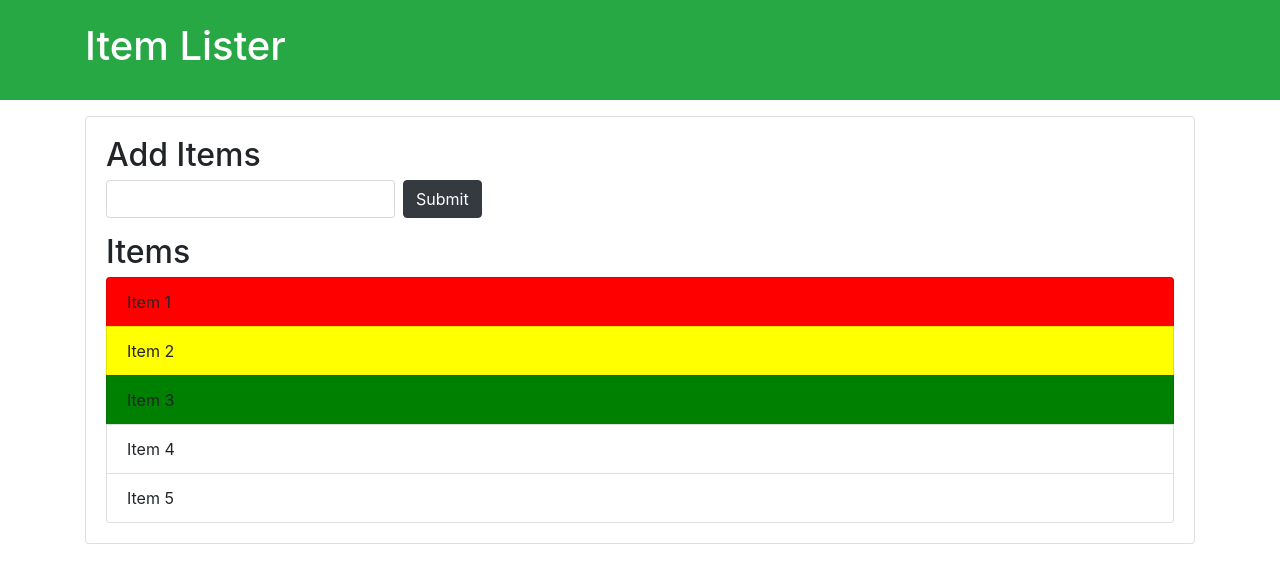
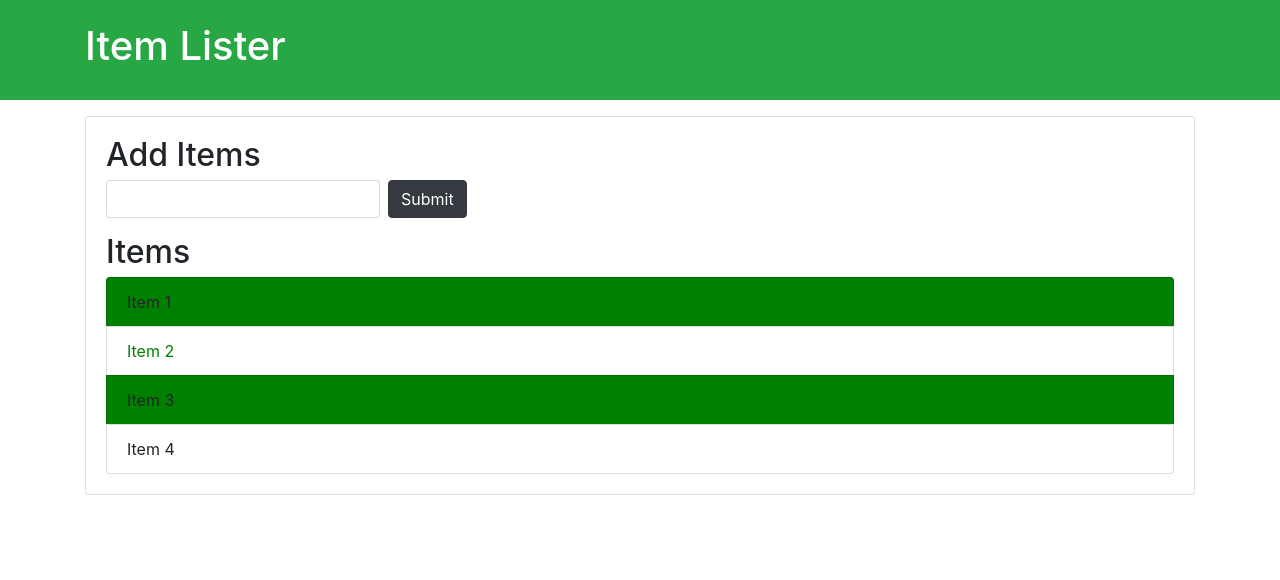
Before and after one commit to juhi-coder/get-a-call-reg-form, a plain HTML site: page test.html in a window 1280 px wide. Drawn offline with nearby package versions, Linux system fonts and the light colour scheme.

Commit message:
commit to get commit id4

```diff
--- a/test.html
+++ b/test.html
@@ -17,25 +17,27 @@
    <div id="main" class="card card-body">
     <h2 class="title">Add Items</h2>
     <form class="form-inline mb-3">
-      <input type="text" class="form-control mr-2" style="font-weight:bold">
+      <input type="text" class="form-control mr-2">
       <input type="submit" class="btn btn-dark" value="Submit">
     </form>
     <h2 class="title">Items</h2>
     <ul id="items" class="list-group">
       <li class="list-group-item">Item 1</li>
       <li class="list-group-item">Item 2</li>
-      <li class="list-group-item" style="background-color:green">Item 3</li>
+      <li class="list-group-item">Item 3</li>
       <li class="list-group-item">Item 4</li>
-      <li class="list-group-item">Item 5</li>
     </ul>
    </div>
   </div>
 <script>
-    const collection=document.getElementsByClassName("list-group-item");
-    collection[0].style.backgroundColor="red";
+  var secItem=document.querySelectorAll('li');
+  secItem[1].style.color="green";
 
-    const collection1=document.getElementsByTagName("li");
-    collection1[1].style.backgroundColor="yellow";
+    var odd=document.querySelectorAll('li:nth-child(odd)');
+    for(let i=0;i<odd.length;i++)
+    {
+        odd[i].style.backgroundColor="green";
+    }
 </script>
 </body>
 </html>
```
